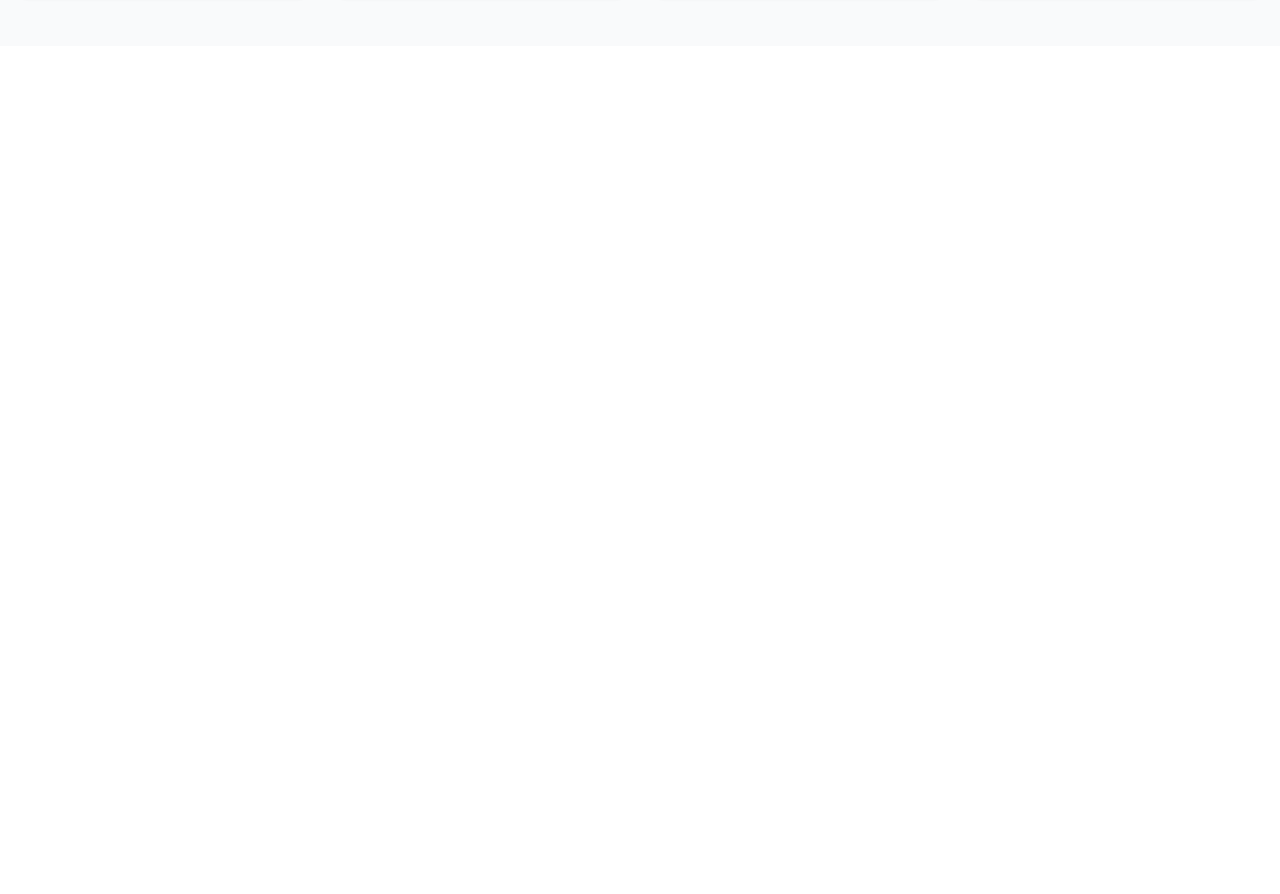
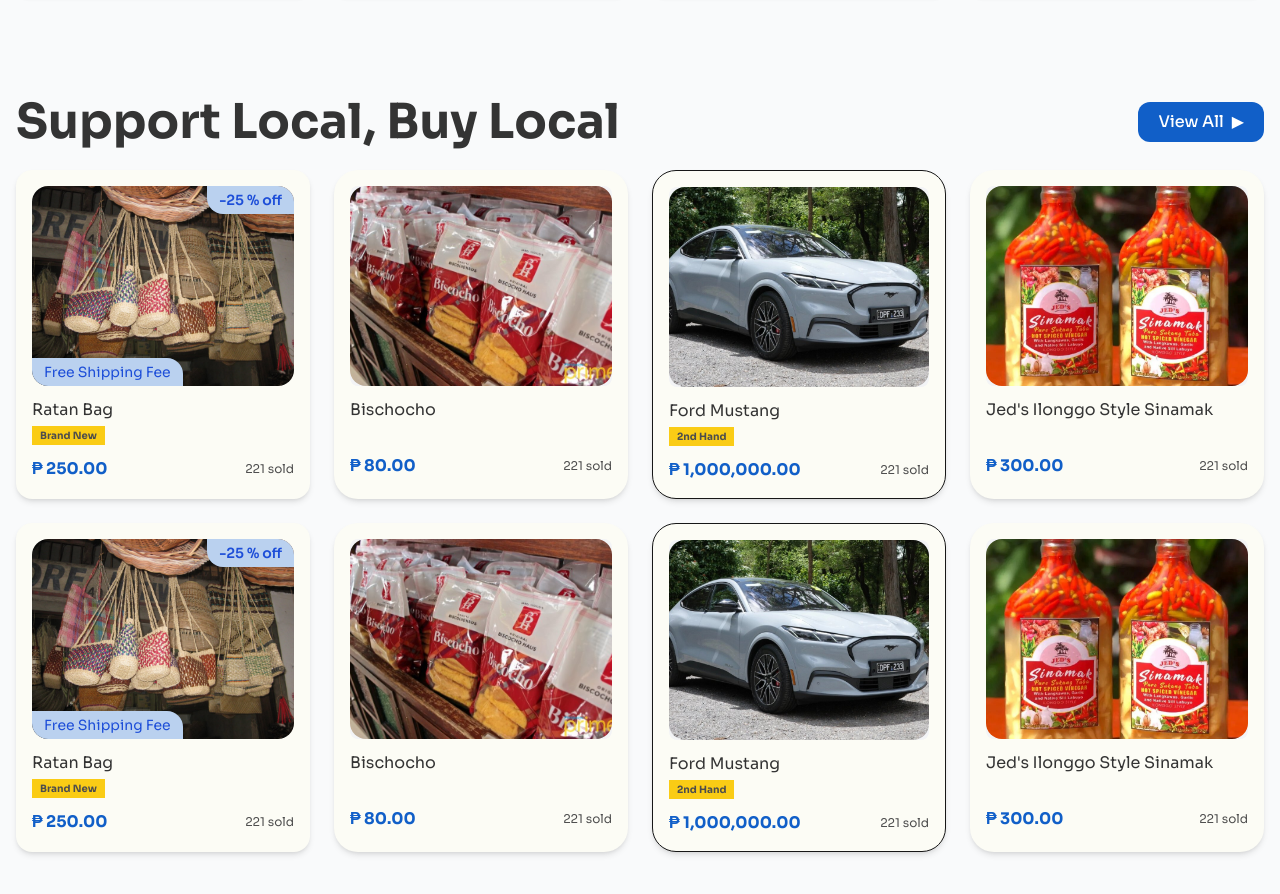
Before and after one commit to Rejeno/iloilo-directory, a Next.js app: page / in a window 1280 px wide. Shown: the part 1294-2188 px from the top of the page. Before the commit the page ends 1340 px from the top, so only its background shows below. Built offline with nearby package versions, Linux system fonts and the light colour scheme; a web font is replaced by a local one.

Commit message:
feat: add product section of homepage

```diff
--- a/app/page.tsx
+++ b/app/page.tsx
@@ -30,11 +30,11 @@
     {/* Main Content Container */}
       <div className="font-sora max-w-7xl mx-auto px-4 py-12 space-y-16">
 
-       {/* Popular Categories */}
+        {/* Popular Categories */}
         <section>
           <div className="flex justify-between items-center mt-12 mb-12">
-            <h2 className="text-5xl font-bold text-gray-800">Popular Categories</h2>
-            <button className="bg-blue-600 text-white px-5 py-2 rounded-md font-medium hover:bg-blue-700 transition flex items-center gap-2 cursor-pointer">
+            <h2 className="text-5xl font-bold text-[#343434]">Popular Categories</h2>
+            <button className="bg-[#115FC8] text-white px-5 py-2 rounded-xl font-medium flex items-center gap-2 cursor-pointer">
               View All <span>▶</span>
             </button>
           </div>
@@ -55,6 +55,122 @@
           </div>
         </section>
 
+        {/* Support Local, Buy Local */}
+        <section>
+          <div className="flex justify-between items-center mb-6 mt-25">
+            <h2 className="text-5xl font-bold text-[#343434]">Support Local, Buy Local</h2>
+            <button className="bg-[#115FC8] text-white px-5 py-2 rounded-xl font-medium flex items-center gap-2 cursor-pointer">
+              View All <span>▶</span>
+            </button>
+          </div>
+          <div className="grid grid-cols-4 gap-6">
+            {/* Ratan Bag */}
+            <div className="bg-[#FCFCF5] rounded-2xl p-4 shadow-md hover:shadow-lg transition">
+              <div className="relative h-50 overflow-hidden mb-3">
+                <img src="/home-assets/ratan.jpg" alt="Ratan Bag" className="w-full h-full object-cover rounded-2xl"/>
+                <span className="absolute top-0 right-0 bg-[#BAD1EF] text-[#1D4ED8] text-sm font-semibold px-3 py-1 rounded-bl-2xl rounded-tr-2xl">-25 % off</span>
+                <span className="absolute bottom-0 left-0 bg-[#BAD1EF] text-[#1D4ED8] text-sm px-3 py-1 rounded-bl-2xl rounded-tr-2xl">
+                  Free Shipping Fee</span>
+              </div>
+              <h3 className="font-normal text-[#343434]">Ratan Bag</h3>
+              <span className="inline-block bg-[#FACC15] text-[#4D4D4D] text-[10px] font-bold px-2 py-0.5 mt-1 mb-2">Brand New</span>
+              <div className="flex justify-between items-center mt-1">
+                <p className="text-[#115FC8] font-bold">₱ 250.00</p>
+                <p className="text-[#4D4D4D] text-xs">221 sold</p>
+              </div>
+            </div>
+
+             {/* Bischocho */}
+             <div className="bg-[#FCFCF5] rounded-3xl p-4  shadow-md hover:shadow-lg transition">
+              <div className="relative h-50 rounded-lg overflow-hidden mb-3 bg-gray-100">
+                <img src="/home-assets/bischocho.jpg" alt="Bischocho" className="w-full h-full object-cover rounded-2xl"/>
+              </div>
+              <h3 className="font-normal text-[#343434]">Bischocho</h3>
+              <div className="flex justify-between items-center mt-8">
+                <p className="text-[#115FC8] font-bold">₱ 80.00</p>
+                <p className="text-[#4D4D4D] text-xs">221 sold</p>
+              </div>
+            </div>
+
+            {/* Mustang */}
+            <div className="bg-[#FCFCF5] rounded-3xl border p-4 shadow-md hover:shadow-lgtransition">
+              <div className="relative h-50 rounded-lg overflow-hidden mb-3 bg-gray-100">
+                <img src="/home-assets/mustang.jpg" alt="Car" className="w-full h-full object-cover rounded-2xl"/>
+              </div>
+              <h3 className="font-normal text-[#343434]">Ford Mustang</h3>
+              <span className="inline-block bg-[#FACC15] text-[#4D4D4D] text-[10px] font-bold px-2 py-0.5 mt-1 mb-2">2nd Hand</span>
+              <div className="flex justify-between items-center mt-1">
+                <p className="text-[#115FC8] font-bold">₱ 1,000,000.00</p>
+                <p className="text-[#4D4D4D] text-xs">221 sold</p>
+              </div>
+            </div>
+
+            {/* Sinamak */}
+            <div className="bg-[#FCFCF5] rounded-3xl p-4 shadow-md hover:shadow-lg transition">
+              <div className="relative h-50 rounded-lg overflow-hidden mb-3 bg-gray-100">
+                <img src="/home-assets/sinamak.jpg" alt="Sinamak" className="w-full h-full object-cover rounded-2xl"/>
+              </div>
+              <h3 className="font-normal text-[#343434]">Jed's Ilonggo Style Sinamak</h3>
+              <div className="flex justify-between items-center mt-8">
+                <p className="text-[#115FC8] font-bold">₱ 300.00</p>
+                <p className="text-[#4D4D4D] text-xs">221 sold</p>
+              </div>
+            </div>
+             {/* Ratan Bag */}
+            <div className="bg-[#FCFCF5] rounded-2xl p-4 shadow-md hover:shadow-lg transition">
+              <div className="relative h-50 overflow-hidden mb-3">
+                <img src="/home-assets/ratan.jpg" alt="Ratan Bag" className="w-full h-full object-cover rounded-2xl"/>
+                <span className="absolute top-0 right-0 bg-[#BAD1EF] text-[#1D4ED8] text-sm font-semibold px-3 py-1 rounded-bl-2xl rounded-tr-2xl">-25 % off</span>
+                <span className="absolute bottom-0 left-0 bg-[#BAD1EF] text-[#1D4ED8] text-sm px-3 py-1 rounded-bl-2xl rounded-tr-2xl">
+                  Free Shipping Fee</span>
+              </div>
+              <h3 className="font-normal text-[#343434]">Ratan Bag</h3>
+              <span className="inline-block bg-[#FACC15] text-[#4D4D4D] text-[10px] font-bold px-2 py-0.5 mt-1 mb-2">Brand New</span>
+              <div className="flex justify-between items-center mt-1">
+                <p className="text-[#115FC8] font-bold">₱ 250.00</p>
+                <p className="text-[#4D4D4D] text-xs">221 sold</p>
+              </div>
+            </div>
+
+             {/* Bischocho */}
+             <div className="bg-[#FCFCF5] rounded-3xl p-4  shadow-md hover:shadow-lg transition">
+              <div className="relative h-50 rounded-lg overflow-hidden mb-3 bg-gray-100">
+                <img src="/home-assets/bischocho.jpg" alt="Bischocho" className="w-full h-full object-cover rounded-2xl"/>
+              </div>
+              <h3 className="font-normal text-[#343434]">Bischocho</h3>
+              <div className="flex justify-between items-center mt-8">
+                <p className="text-[#115FC8] font-bold">₱ 80.00</p>
+                <p className="text-[#4D4D4D] text-xs">221 sold</p>
+              </div>
+            </div>
+
+            {/* Mustang */}
+            <div className="bg-[#FCFCF5] rounded-3xl border p-4 shadow-md hover:shadow-lgtransition">
+              <div className="relative h-50 rounded-lg overflow-hidden mb-3 bg-gray-100">
+                <img src="/home-assets/mustang.jpg" alt="Car" className="w-full h-full object-cover rounded-2xl"/>
+              </div>
+              <h3 className="font-normal text-[#343434]">Ford Mustang</h3>
+              <span className="inline-block bg-[#FACC15] text-[#4D4D4D] text-[10px] font-bold px-2 py-0.5 mt-1 mb-2">2nd Hand</span>
+              <div className="flex justify-between items-center mt-1">
+                <p className="text-[#115FC8] font-bold">₱ 1,000,000.00</p>
+                <p className="text-[#4D4D4D] text-xs">221 sold</p>
+              </div>
+            </div>
+
+            {/* Sinamak */}
+            <div className="bg-[#FCFCF5] rounded-3xl p-4 shadow-md hover:shadow-lg transition">
+              <div className="relative h-50 rounded-lg overflow-hidden mb-3 bg-gray-100">
+                <img src="/home-assets/sinamak.jpg" alt="Sinamak" className="w-full h-full object-cover rounded-2xl"/>
+              </div>
+              <h3 className="font-normal text-[#343434]">Jed's Ilonggo Style Sinamak</h3>
+              <div className="flex justify-between items-center mt-8">
+                <p className="text-[#115FC8] font-bold">₱ 300.00</p>
+                <p className="text-[#4D4D4D] text-xs">221 sold</p>
+              </div>
+            </div>
+          </div>
+        </section>
+
       </div>
     </main>
   );
```
